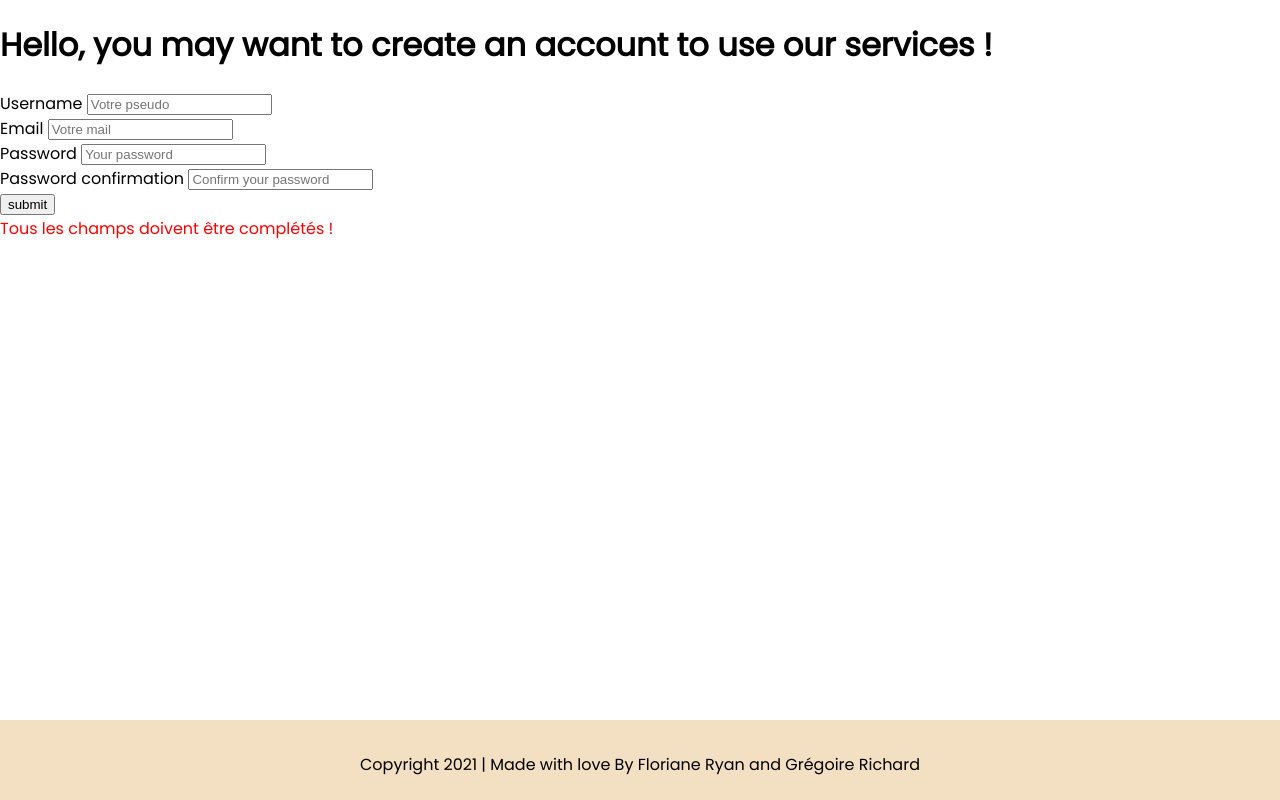
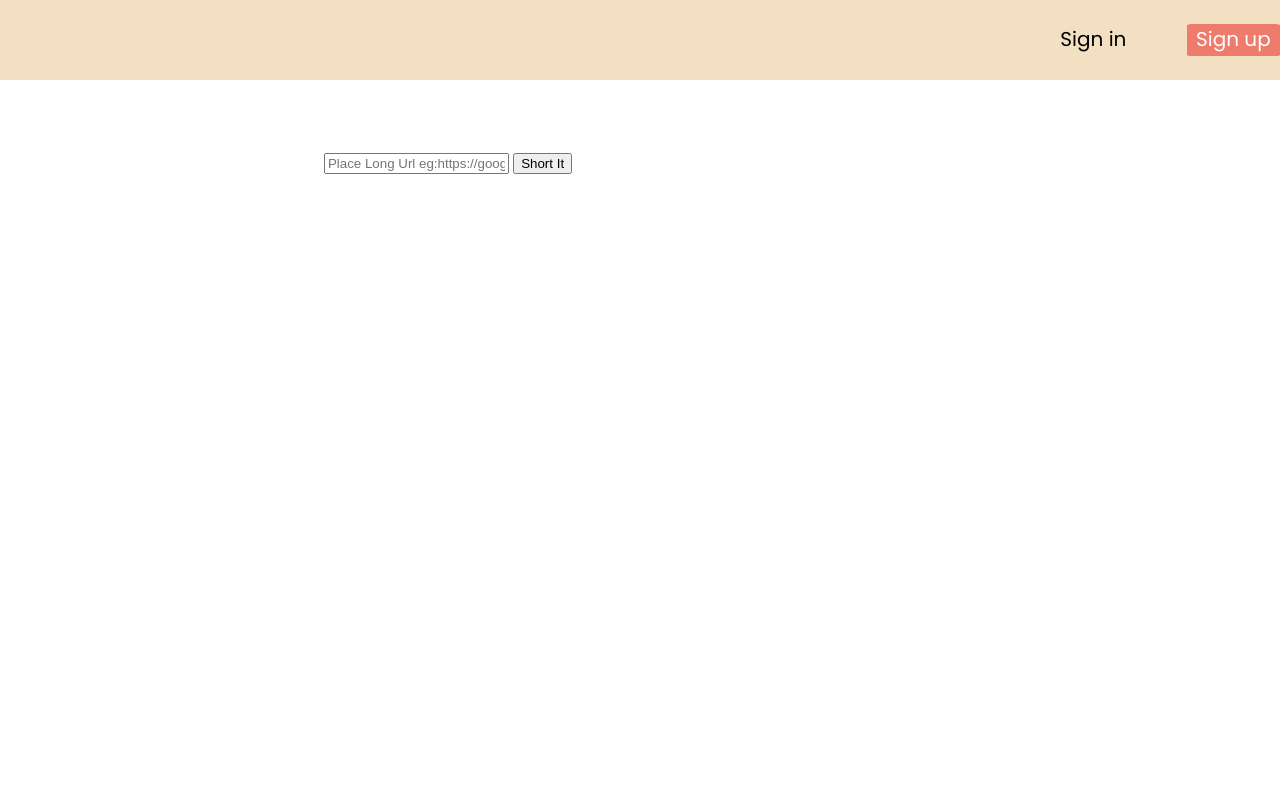
Before and after one commit to GregoireARichard/Url-Shortener, a PHP site: page /URL/ in a window 1280 px wide. Run offline with PHP 8.4, Linux system fonts and the light colour scheme.

Commit message:
:art: Created 'pages' folder, changed Index.php + headerIndex

```diff
--- a/index.php
+++ b/index.php
@@ -1,83 +1,60 @@
 <?php
-    $servername = "localhost";
-    $username = "root";
-    $password = "";
-    $bdd = new PDO('mysql:host=127.0.0.1;dbname=URLmembers','root', '');
-    $bdd->setAttribute(PDO::ATTR_ERRMODE, PDO::ERRMODE_EXCEPTION);
-    if(isset($_POST['submit'])) {
-        $name = htmlspecialchars($_POST['name']);
-        $mail = htmlspecialchars($_POST['mail']);
-        $mdp = sha1($_POST['pass']);
-        $mdp2 = sha1($_POST['pass2']);
-        $ID = rand(10000,999999) + rand(10,150) - rand(150,1000); // randomisation of the ID to prevent from hijacking
-        if(!empty($_POST['name']) AND !empty($_POST['mail']) AND !empty($_POST['pass']) AND !empty($_POST['pass2'])) {
-           $pseudolength = strlen($name);
-           if($pseudolength <= 255) {
-                 if(filter_var($mail, FILTER_VALIDATE_EMAIL)) {
-                    $stmt = $bdd->prepare("SELECT * FROM URLmembers WHERE mail = ?");
-                    $stmt->execute(array($mail));
-                    $mailexist = $stmt->rowCount();
-                    if($mailexist == 0) {
-                       if($mdp == $mdp2) {
-                          $insertmbr = $bdd->prepare("INSERT INTO URLmembers (username, mail, password, ID) VALUES(?, ?, ?, ?)");
-                          $insertmbr->execute(array($name, $mail, $mdp, $ID));
-                          //$insertlnk = $bdd->prepare("INSERT INTO urllinks (ID) VALUES (?)"); //insert into the link table to get the same ID
-                          //$insertlnk->$bdd->execute(array($ID));
-                          $erreur = "Votre compte a bien été créé ! <a href=\"connexion.php\">Me connecter</a>";
-                          header('location: connexion.php');
+    $baseUrl = "localhost/URL/";
+    $msg = ' ';
+
+    function shortenUrl($url){
+        if (filter_var($url, FILTER_VALIDATE_URL)){
+            $randStr = substr(str_shuffle(md5(rand())),0,6);
+            $oldfile = file_get_contents('pages/url_list.php') . "\n";
+            $newfile = '$list[\''.$randStr.'\']=\''.$url.'\';';
+            // file_put_contents('url_list.php', $oldfile.$newfile);
+            return $randStr;
+        } else{
+            return false;
+        }
+    }
+    if(isset($_POST['url'])) {
+        $check = shortenUrl($_POST['url']);
+        setcookie("UrlCookie", $_POST['url'], time() + (60),"/");
+        if ($check) {
+            $msg = "<p class=\"success\">Url Created</p>
+            <a href=\"pages/{$check}.php\" target='_blank'>{$baseUrl}{$check}</a>";
+            rename('pages/temp.php','pages/' .$check.'.php');
+            createFile();
         } else {
-                          $erreur = "Vos mots de passes ne correspondent pas !";
+            $msg = "<p class=\"error\">Invalid Url</p>";
         }
-                    } else {
-                       $erreur = "Adresse mail déjà utilisée !";
+        //cleaner function part
     }
-                 } else {
-                    $erreur = "Votre adresse mail n'est pas valide !";
+    function createFile(){
+        $temp = fopen('pages/temp.php', 'w');
+        $txt = '<?php
+                    $url = "https://google.com";
+                    header("location: " . $_COOKIE["UrlCookie"]);
+                    $fileName = basename($_SERVER["PHP_SELF"]);
+                    unlink($fileName);
+        ?> ';
+        file_put_contents('pages/temp.php', $txt);
     }
-              } else {
-                 $erreur = "Vos adresses mail ne correspondent pas !";
-              }
-           } else {
-              $erreur = "Votre pseudo ne doit pas dépasser 255 caractères !";
-           }
-        } else {
-           $erreur = "Tous les champs doivent être complétés !";
-        }
-     $conn = new mysqli($servername, $username, $password);
-     if ($conn->connect_error) {
-         die("Connection failed: " . $conn->connect_error);
-     }
+    include 'pages/headerIndex.php';
 ?>
 <!DOCTYPE html>
 <html lang="en">
    <head>
       <meta charset="UTF-8">
+      <meta http-equiv="X-UA-Compatible" content="IE=edge">
       <meta name="viewport" content="width=device-width, initial-scale=1.0">
-        <title>URL Shortener</title>
+      <title>Minilink</title>
       <link rel="stylesheet" href="styles/main.css"/>
       <link rel="preconnect" href="https://fonts.gstatic.com">
       <link href="https://fonts.googleapis.com/css2?family=Poppins&display=swap" rel="stylesheet">
    </head>
    <body>
-        <h1 class="mainTitle">Hello, you may want to create an account to use our services !</h1>
-        <form method="POST" action="">
-
-            <label for="name">Username</label>
-            <input type="text" placeholder="Votre pseudo" id="name" name="name" value="<?php if(isset($mail)) { echo $name; } ?>" /> <br>
-            <label for="mail">Email</label>
-            <input type="text" placeholder="Votre mail" id="mail" name="mail" value="<?php if(isset($mail)) { echo $mail; } ?>" /><br>
-            <label for="mdp">Password</label>
-            <input type="password" placeholder="Your password" id="pass" name="pass" /> <br>
-            <label for="mdp2">Password confirmation</label>
-            <input type="password" placeholder="Confirm your password" id="pass2" name="pass2" /> <br>
-
-            <input type="submit" value="submit" name="submit" class="registerbtn">
+      <div class="mainIndex">
+         <form action="#" method="post">
+               <input type="url" name="url" placeholder="Place Long Url eg:https://google.com">
+               <input type="submit" name="submit" value="Short It">
+               <?php echo $msg;?>
          </form>
-    <?php
-        if(isset($erreur)) {
-            echo '<font color="red">'.$erreur."</font>";
-         }
-         ?>
-         <?php include 'footer.php';?>
    </body>
 </html>
--- /dev/null
+++ b/pages/headerIndex.php
@@ -0,0 +1,6 @@
+<div class="header">
+    <div class="headerText">
+        <div class="signin"><a href="connexion.php" class="signinLink">Sign in</a></div>
+        <div class="signup"><a href="signup.php" class="signupLink">Sign up</a></div>
+    </div>
+</div>
--- /dev/null
+++ b/pages/temp.php
@@ -0,0 +1,6 @@
+<?php
+                    $url = "https://google.com";
+                    header("location: " . $_COOKIE["UrlCookie"]);
+                    $fileName = basename($_SERVER["PHP_SELF"]);
+                    unlink($fileName);
+        ?>
--- a/styles/main.css
+++ b/styles/main.css
@@ -1,25 +1,69 @@
-
+:root{
+    --font : 'Poppins', sans-serif;
+    --backgroundColor :#F3DFC1;
+    --lightBlue : #368F8B;
+    --signOutRed: #EE7B6B;
+}
 body{
     /* overflow: hidden; */
     margin:0;
-    font-family: 'Poppins', sans-serif;
+    font-family: var(--font);
 }
 .main{
     width:70vw;
     margin: 0 auto;
     text-align: center;
 }
+.mainIndex{
+    text-align: center;
+    margin-top: 150px;
+    width:70vw;
+    height:35vh;
+}
 .footer{
-    background-color:#F3DFC1;
+    background-color: var(--backgroundColor);
     width:100vw;
     height:10vh;
     position: fixed;
     bottom:0;
 }
 .footerText{
-    font-family: 'Poppins', sans-serif;
+    font-family: var(--font);
     text-align: center;
     margin-top:4vh;
+}
+.header{
+    background-color: var(--backgroundColor);
+    width:100vw;
+    height:10vh;
+    position: fixed;
+    top:0;
+}
+.headerText{
+    margin-top: 3vh;
+    margin-left:1000px;
+    display: flex;
+    font-family: var(--font);
+    text-align: center;
+}
+.signinLink, .signupLink{
+    text-decoration: none;
+    font-size: 20px;
+}
+.signup{
+    width: 10vw;
+    height:4vh;
+    background-color: var(--signOutRed);
+    border-radius: 5%;
+}
+.signin{
+    width:20vw;
+}
+.signupLink{
+    color:#fff;
+}
+.signinLink{
+    color:#000;
 }
 .table{
     display: flex;
@@ -46,7 +90,7 @@ body{
     width: 75px;
 }
 .on{
-    border-bottom: 1px solid #368F8B;
+    border-bottom: 1px solid var(--lightBlue);
     width:70px;
 }
 .forms{
```
Also changed, not shown: pages/profil.php (renamed from profil.php, +4 -25 lines), pages/signup.php (added, +83 -0 lines), pages/connexion.php (renamed from connexion.php), pages/footer.php (renamed from footer.php), pages/signout.php (renamed from signout.php), pages/url_list.php (renamed from url_list.php). Lines whose indentation alone changed are shown as unchanged.
